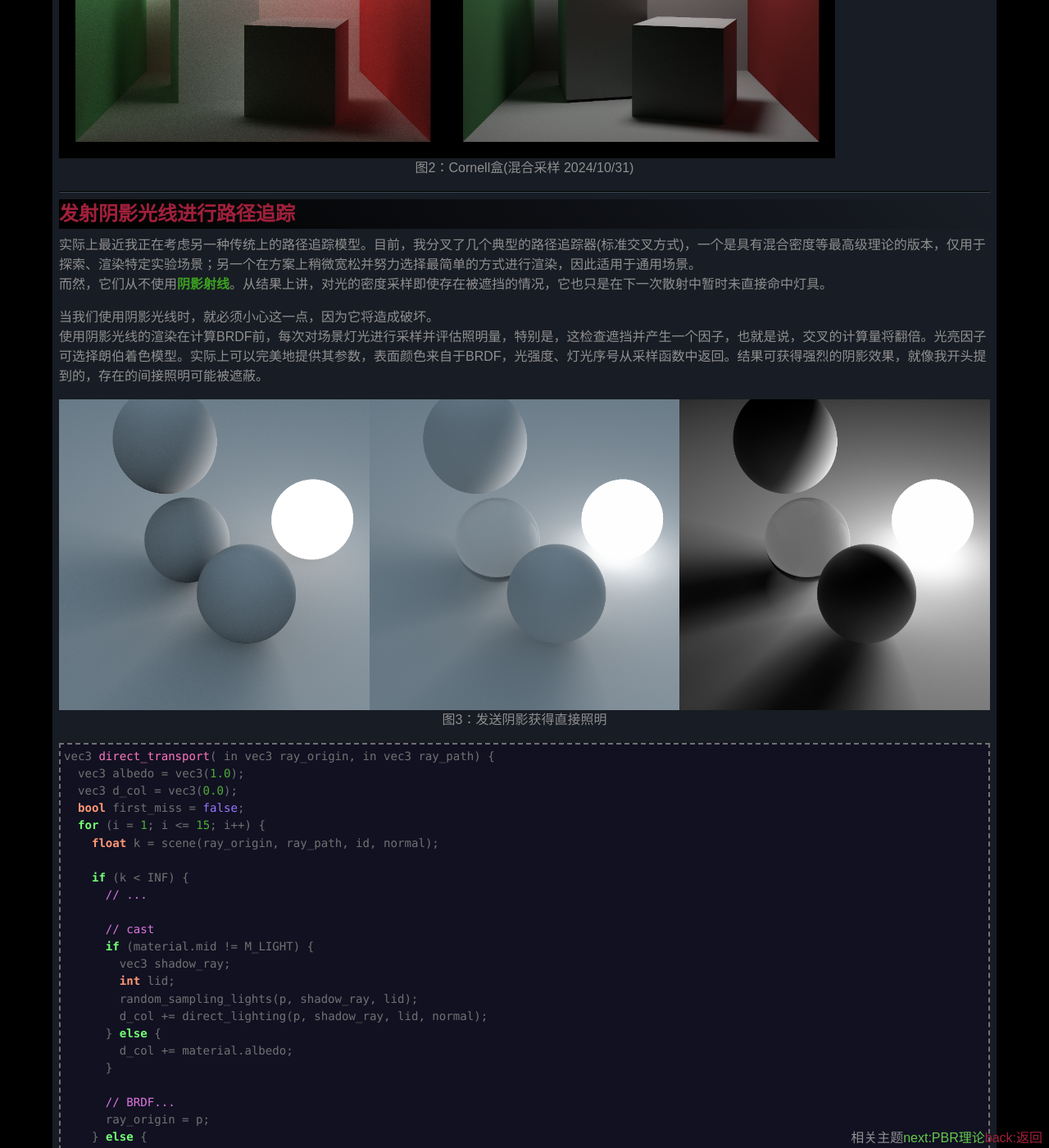
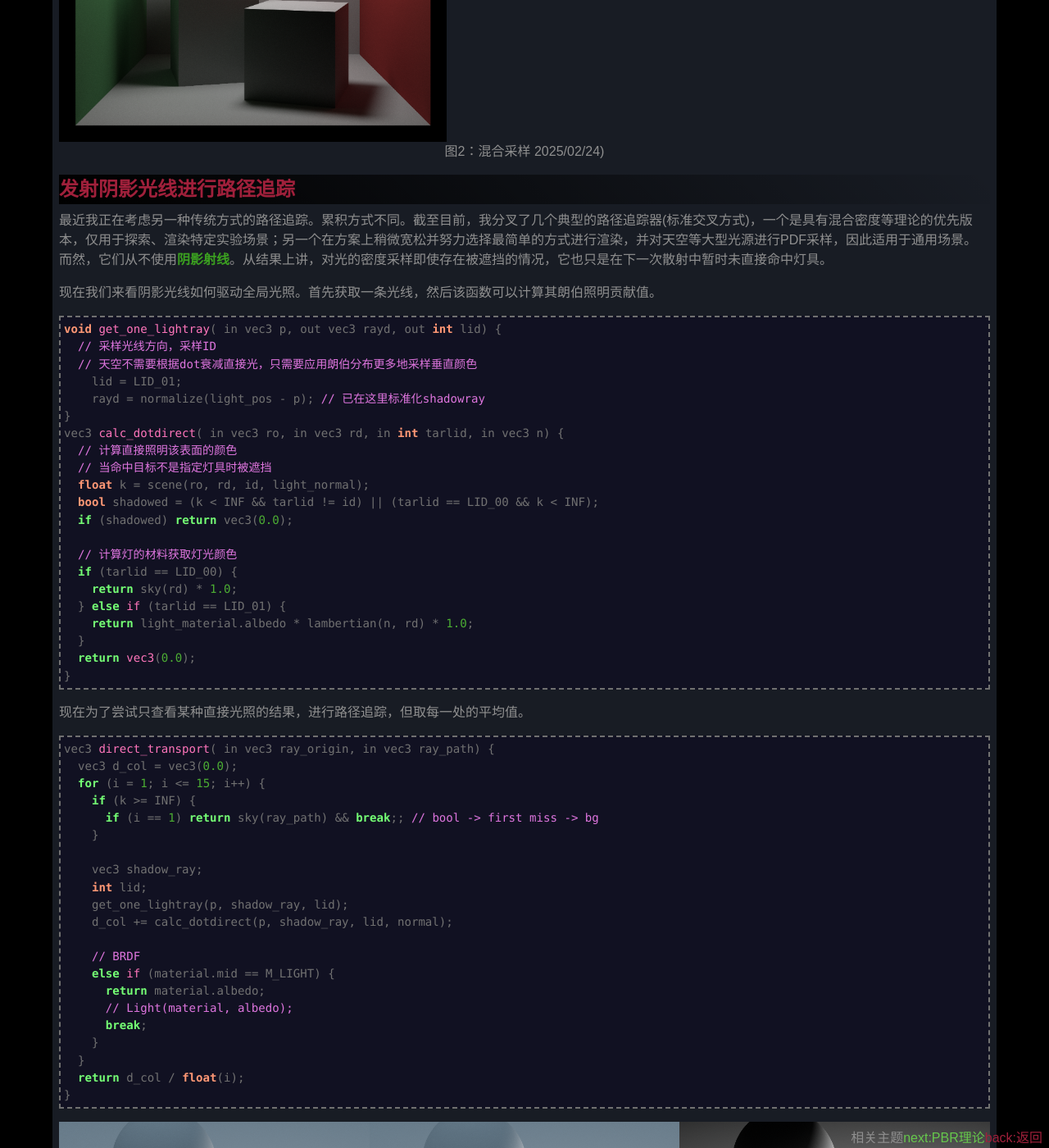
Before and after one commit to mosfetrb/mosfetrb.github.io, a Jekyll site: the page built from _posts/illumination/2024-10-24-illumination.md, in a window 1280 px wide and 1400 px high, scrolled down 1359 px. Shown: the whole window at 82% size. Built offline with Jekyll 4.4.1, drawn with Linux system fonts in a browser that asks for light colours; some of the changed text lies outside the part shown.

Commit message:
edit post

````diff
--- a/_posts/illumination/2024-10-24-illumination.md
+++ b/_posts/illumination/2024-10-24-illumination.md
@@ -1,16 +1,15 @@
 ---
 layout: page
-title:  "渲染器实施"
+title:  "渲染器"
 author: mosfet
 category: illumination
-tags: 着色 照明
+tags: 着色/照明 渲染器决策
 ---
-有一系列渲染或着色、照明技术，从什么方面考虑选择它们？
+要编写一个渲染器，可以选择多种技术。从什么方面考虑选择它们？
 除了倾诉全局光照算法之外，传统着色模型也可以通过精心设计的调整为场景提供可信的照明！
-实践中，还有一些额外的小技巧可以作为某类效果的代替。
+实践中，还有一些额外的小技巧可以作为某类效果的估计。
 
----
-## 粗略全局照明
+## 粗略近似全局照明
 对大型景观进行户外照明时，间接照明的贡献只是适度且可预测的。因此代替方案是优先选择。
 场景可以由3或4个定向灯、一些阴影、一些环境光遮蔽和一个雾层组成。
 
@@ -26,31 +25,71 @@ AO应该留给补光灯。太阳是如此小的光源，阴影已经处理了这
       <img src="/assets/i/3-1.png">
     </div>
   </div>
-  <p>图1：多种代替技巧混合渲染</p>
+  <p>图1：代替技巧</p>
 </div>
 
----
 ## 路径追踪
 <div class="x gr txac">
   <div class="x la flex mg0">
     <div class="x la item5-lg item12 pd0">
       <img src="/assets/i/3-2.png">
     </div>
-    <div class="x la item5-lg item12 pd0">
-      <img src="/assets/i/3-3.png">
-    </div>
   </div>
-  <p>图2：Cornell盒(混合采样 2024/10/31)</p>
+  <p>图2：混合采样 2025/02/24)</p>
 </div>
 
----
 ## 发射阴影光线进行路径追踪
-
-实际上最近我正在考虑另一种传统上的路径追踪模型。目前，我分叉了几个典型的路径追踪器(标准交叉方式)，一个是具有混合密度等最高级理论的版本，仅用于探索、渲染特定实验场景；另一个在方案上稍微宽松并努力选择最简单的方式进行渲染，因此适用于通用场景。
+最近我正在考虑另一种传统方式的路径追踪。累积方式不同。截至目前，我分叉了几个典型的路径追踪器(标准交叉方式)，一个是具有混合密度等理论的优先版本，仅用于探索、渲染特定实验场景；另一个在方案上稍微宽松并努力选择最简单的方式进行渲染，并对天空等大型光源进行PDF采样，因此适用于通用场景。
 而然，它们从不使用**阴影射线**。从结果上讲，对光的密度采样即使存在被遮挡的情况，它也只是在下一次散射中暂时未直接命中灯具。
 
-当我们使用阴影光线时，就必须小心这一点，因为它将造成破坏。
-使用阴影光线的渲染在计算BRDF前，每次对场景灯光进行采样并评估照明量，特别是，这检查遮挡并产生一个因子，也就是说，交叉的计算量将翻倍。光亮因子可选择朗伯着色模型。实际上可以完美地提供其参数，表面颜色来自于BRDF，光强度、灯光序号从采样函数中返回。结果可获得强烈的阴影效果，就像我开头提到的，存在的间接照明可能被遮蔽。
+现在我们来看阴影光线如何驱动全局光照。首先获取一条光线，然后该函数可以计算其朗伯照明贡献值。
+```cpp
+void get_one_lightray( in vec3 p, out vec3 rayd, out int lid) {
+  // 采样光线方向，采样ID
+  // 天空不需要根据dot衰减直接光，只需要应用朗伯分布更多地采样垂直颜色
+    lid = LID_01;
+    rayd = normalize(light_pos - p); // 已在这里标准化shadowray
+}
+vec3 calc_dotdirect( in vec3 ro, in vec3 rd, in int tarlid, in vec3 n) {
+  // 计算直接照明该表面的颜色
+  // 当命中目标不是指定灯具时被遮挡
+  float k = scene(ro, rd, id, light_normal);
+  bool shadowed = (k < INF && tarlid != id) || (tarlid == LID_00 && k < INF);
+  if (shadowed) return vec3(0.0);
+
+  // 计算灯的材料获取灯光颜色
+  if (tarlid == LID_00) {
+    return sky(rd) * 1.0;
+  } else if (tarlid == LID_01) {
+    return light_material.albedo * lambertian(n, rd) * 1.0;
+  }
+  return vec3(0.0);
+}
+```
+现在为了尝试只查看某种直接光照的结果，进行路径追踪，但取每一处的平均值。
+```cpp
+vec3 direct_transport( in vec3 ray_origin, in vec3 ray_path) {
+  vec3 d_col = vec3(0.0);
+  for (i = 1; i <= 15; i++) {
+    if (k >= INF) {
+      if (i == 1) return sky(ray_path) && break;; // bool -> first miss -> bg
+    }
+
+    vec3 shadow_ray;
+    int lid;
+    get_one_lightray(p, shadow_ray, lid);
+    d_col += calc_dotdirect(p, shadow_ray, lid, normal);
+
+    // BRDF
+    else if (material.mid == M_LIGHT) {
+      return material.albedo;
+      // Light(material, albedo);
+      break;
+    }
+  }
+  return d_col / float(i);
+}
+```
 <div class="x gr txac">
   <div class="x la flex mg0">
     <div class="x la item4-lg item12 pd0">
@@ -63,53 +102,51 @@ AO应该留给补光灯。太阳是如此小的光源，阴影已经处理了这
       <img src="/assets/i/3-6.png">
     </div>
   </div>
-  <p>图3：发送阴影获得直接照明</p>
+  <p>图3：发送阴影获得直接照明；1次、15次(多个光源、一个光源)</p>
 </div>
 
+混合两个值的直觉很难。`total_col`总计照明。当未命中时，中断返回总计值，如果第一次未命中，返回环境颜色。
+接下来，以朗伯着色计算常规照明，实际上求和多个光源，路径表面 * 采样光源视为一个单独光源。
+另外，灯光材料像之前一样停止就好了。
 ```cpp
-vec3 direct_transport( in vec3 ray_origin, in vec3 ray_path) {
-  vec3 albedo = vec3(1.0);
-  vec3 d_col = vec3(0.0);
-  bool first_miss = false;
-  for (i = 1; i <= 15; i++) {
+vec3 shadowray_transport( in vec3 ray_origin, in vec3 ray_path) {
+  vec3 total_col = vec3(0.0);
+  for (i = 1; i <= 5; i++) {
     float k = scene(ray_origin, ray_path, id, normal);
+    if (k >= INF) {
+      if (i == 1) {
+        return sky(ray_path) * ENV_LIGHTSOURCE;
+      } else break; // 往后中断返回total_col
+    }
 
-    if (k < INF) {
-      // ...
+    // 命中发送阴影，计算光照
+    // 可能出现命中灯具并采样灯具的情况
+    vec3 d_col = vec3(0.0);
+    vec3 shadow_ray;
+    int lid;
+    get_one_lightray(p, shadow_ray, lid);
+    d_col = calc_dotdirect(p, shadow_ray, lid, normal);
 
-      // cast
-      if (material.mid != M_LIGHT) {
-        vec3 shadow_ray;
-        int lid;
-        random_sampling_lights(p, shadow_ray, lid);
-        d_col += direct_lighting(p, shadow_ray, lid, normal);
-      } else {
-        d_col += material.albedo;
-      }
-
-      // BRDF...
-      ray_origin = p;
-    } else {
-      if (i == 1) first_miss = true;
-      break;
-    }
+    // BRDF
+    total_col += albedo * d_col;
   }
-  if (first_miss) { // 对结果增加背景
-    return sky(ray_path);
-  }
-  return d_col / float(i);
+  return total_col;
 }
 ```
+<div class="x gr txac">
+  <div class="x la flex mg0">
+    <div class="x la item4-lg item12 pd0">
+      <img src="/assets/i/3-7.png">
+    </div>
+    <div class="x la item4-lg item12 pd0">
+      <img src="/assets/i/3-8.png">
+    </div>
+  </div>
+  <p>图4：漫射</p>
+</div>
 
-通常情况下，击中物体的离光背面并进行投射阴影会导致其被自身遮挡，这当然是正确的。对于必须透光的玻璃，不仔细考虑这个照明因子很容易产生错误的结果。首先，无法断定命中玻璃的光背面并穿过时是否应该被取消遮挡判定，如果是这样，哪怕先移动到正面并额外计算一次投射也是不行的，考虑一系列玻璃珠的排列。
-另外，侧对光源时，其直接贡献被降至0，同样容易使间接照明丢失。从技术上来说，第一个问题可以通过在投射阴影时忽略拷贝场景中的电介质解决，而然，这使得它的软阴影成为了不可能，这将与其他材质产生冲突；第二个问题则很难解决，因为其直接贡献确实为0，我们想象加强电介质的对光源的反应是有意义的，这必须修改其因子使用的方式，至少不能是乘法。避免使用乘法因子并单独只是求和可以同时避免这些问题，并且正面会更亮。
+使用阴影光线这种不同的方式时，小心引入的潜在破坏。
+每个照明量检查遮挡，当然意味着交叉的计算量将翻倍。朗伯着色模型的参数可以完美地提供，表面颜色来自于BRDF，光强度、灯光序号从采样函数中返回。结果可获得强烈的阴影效果，就像我开头提到的，某些地方的间接照明可能被未发觉地遮蔽。
 
-混合两个值的直觉很难。
-尽管采样天空存在一定灯光角度，但你不应该计算其朗伯因子，这将导致地图边界发暗。
-实际上，只要对其他灯光进行采样，就会自然影响到地平线，从而对背景产生分割，一个简单的方法是按照概率降低实际看到的天空亮度。
-```cpp
-if (i == 1) {
-  d_col = sky(ray_path);
-}
-return d_col / float(i) * albedo;
-```
+通常情况下，击中物体的离光背面并进行投射阴影会导致其被自身遮挡，这当然是正确的。对于必须透光的玻璃，不仔细考虑很容易产生错误的结果。首先，无法断定命中玻璃的光背面并穿过时是否应该被取消遮挡判定，如果是这样，哪怕先移动到正面并额外计算一次投射也是不行的，考虑一系列玻璃珠的排列。
+另外，侧对光源时，其直接贡献被降至0，这也将导致电介质的显示异常。第一个问题的临时解决是可以通过在投射阴影时忽略拷贝场景中的电介质，而然，这使得它的软阴影成为了不可能，这将与其他材质产生冲突；第二个问题则很难解决，因为其直接贡献确实为0，我们想加强正常散射电介质的对光源的反应是有意义的，现在反而完全遮蔽它。
````
Also changed, not shown: _posts/illumination/2024-10-24-pbr.md (+1 -1 lines), _posts/illumination/2024-10-30-mixture_density.md (+46 -45 lines), assets/i/3-2.png, assets/i/3-3.png (deleted), assets/i/3-4.png, assets/i/3-5.png, assets/i/3-6.png, assets/i/3-7.png (added), assets/i/3-8.png (added).
